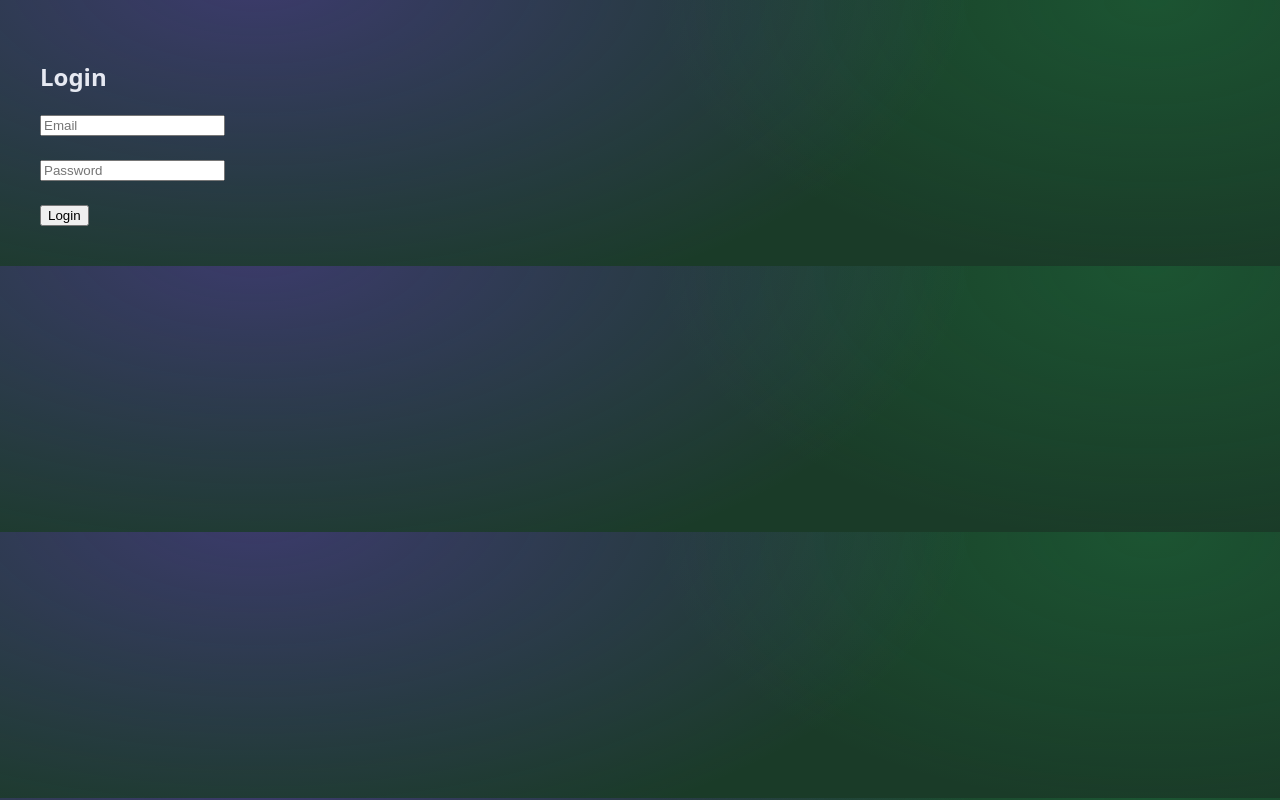
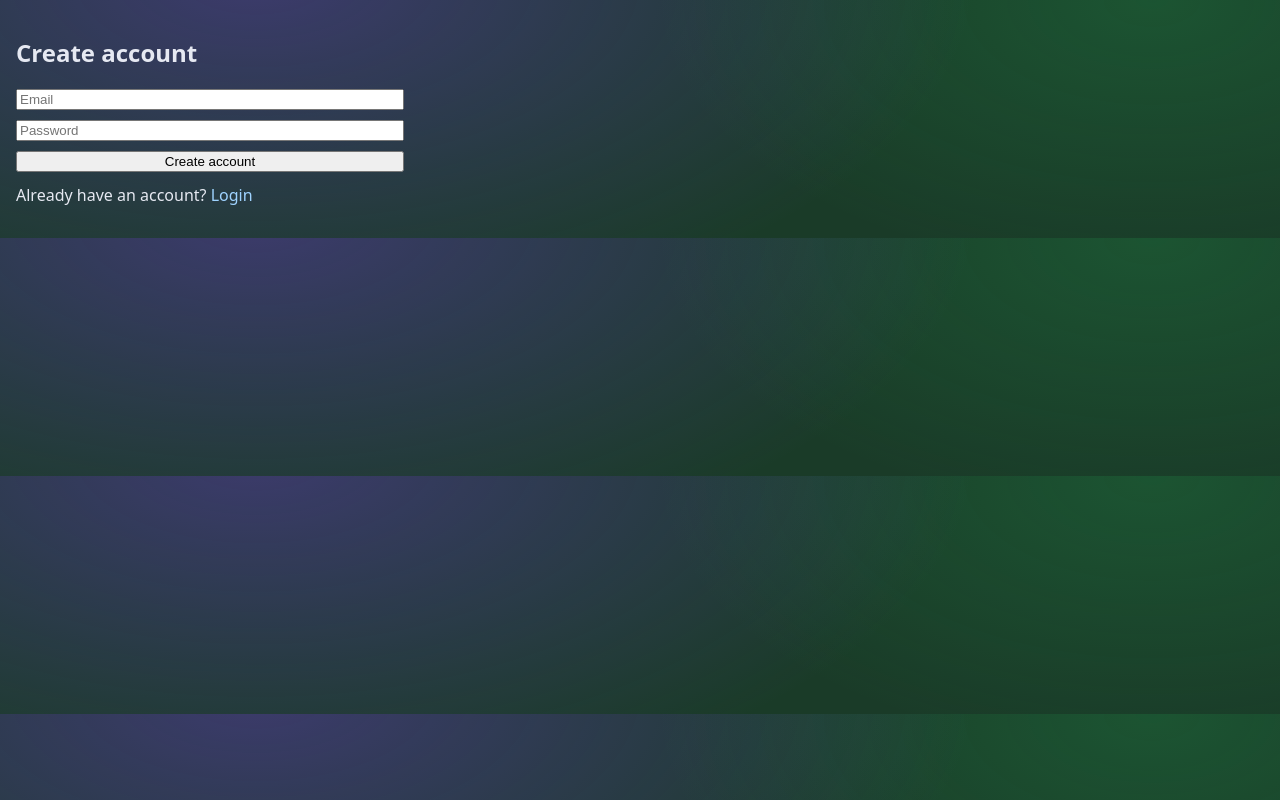
Before and after one commit to KaylaArnold/trading-journal-ui, a React (Vite) app: page /register in a window 1280 px wide. Built offline with nearby package versions, Linux system fonts and the light colour scheme; no server answers.

Commit message:
Add register page

```diff
--- a/src/App.jsx
+++ b/src/App.jsx
@@ -1,26 +1,34 @@
-import Analytics from "./pages/Analytics";
 import { useState } from "react";
 import { Routes, Route, Navigate } from "react-router-dom";
 import Login from "./pages/Login";
+import Register from "./pages/Register";
 import DailyLogs from "./pages/DailyLogs";
 import DailyLogDetail from "./pages/DailyLogDetail";
+import Analytics from "./pages/Analytics";
 import Header from "./components/Header";
 
 function App() {
   const [loggedIn, setLoggedIn] = useState(!!localStorage.getItem("token"));
 
   if (!loggedIn) {
-    return <Login onLogin={() => setLoggedIn(true)} />;
+    return (
+      <Routes>
+        <Route path="/login" element={<Login onLogin={() => setLoggedIn(true)} />} />
+        <Route path="/register" element={<Register onRegister={() => setLoggedIn(true)} />} />
+        <Route path="*" element={<Navigate to="/login" />} />
+      </Routes>
+    );
   }
 
   return (
     <>
       <Header onLogout={() => setLoggedIn(false)} />
       <Routes>
-        <Route path="/analytics" element={<Analytics />} />
         <Route path="/" element={<Navigate to="/daily-logs" />} />
         <Route path="/daily-logs" element={<DailyLogs />} />
         <Route path="/daily-logs/:id" element={<DailyLogDetail />} />
+        <Route path="/analytics" element={<Analytics />} />
+        <Route path="*" element={<Navigate to="/daily-logs" />} />
       </Routes>
     </>
   );
--- a/src/pages/Login.jsx
+++ b/src/pages/Login.jsx
@@ -1,5 +1,6 @@
 import { useState } from "react";
 import api from "../api/client";
+import { Link } from "react-router-dom";
 
 export default function Login({ onLogin }) {
   const [email, setEmail] = useState("");
@@ -38,7 +39,10 @@ export default function Login({ onLogin }) {
         <br /><br />
         <button type="submit">Login</button>
       </form>
-      {error && <p style={{ color: "red" }}>{error}</p>}
+      <p style={{ marginTop: 12 }}>
+        New here? <Link to="/register">Create an account</Link>
+      </p>
+       {error && <p style={{ color: "red" }}>{error}</p>}
     </div>
   );
 }
--- /dev/null
+++ b/src/pages/Register.jsx
@@ -0,0 +1,83 @@
+import { useState } from "react";
+import { Link, useNavigate } from "react-router-dom";
+import api from "../api/client";
+
+export default function Register({ onRegister }) {
+  const navigate = useNavigate();
+
+  const [email, setEmail] = useState("");
+  const [password, setPassword] = useState("");
+  const [submitting, setSubmitting] = useState(false);
+  const [error, setError] = useState("");
+
+  async function handleSubmit(e) {
+    e.preventDefault();
+    setError("");
+
+    if (!email || !password) {
+      setError("Email and password are required.");
+      return;
+    }
+
+    try {
+      setSubmitting(true);
+
+      // 1) Create account
+      await api.post("/auth/register", { email, password });
+
+      // 2) Login right after register (so user lands inside app)
+      const loginRes = await api.post("/auth/login", { email, password });
+
+      const token = loginRes.data?.token;
+      if (!token) {
+        setError("Registered, but login failed (no token returned).");
+        return;
+      }
+
+      localStorage.setItem("token", token);
+      onRegister?.(); // update App loggedIn state
+      navigate("/daily-logs");
+    } catch (e2) {
+      const msg =
+        e2?.response?.data?.error ||
+        e2?.response?.data?.message ||
+        "Failed to register.";
+      setError(msg);
+      console.error(e2?.response?.data || e2);
+    } finally {
+      setSubmitting(false);
+    }
+  }
+
+  return (
+    <div style={{ padding: 16, maxWidth: 420 }}>
+      <h2>Create account</h2>
+
+      <form onSubmit={handleSubmit} style={{ display: "grid", gap: 10 }}>
+        <input
+          placeholder="Email"
+          value={email}
+          onChange={(e) => setEmail(e.target.value)}
+          autoComplete="email"
+        />
+        <input
+          placeholder="Password"
+          type="password"
+          value={password}
+          onChange={(e) => setPassword(e.target.value)}
+          autoComplete="new-password"
+        />
+
+        <button type="submit" disabled={submitting}>
+          {submitting ? "Creating..." : "Create account"}
+        </button>
+
+        {error && <p style={{ color: "red" }}>{error}</p>}
+      </form>
+
+      <p style={{ marginTop: 12 }}>
+        Already have an account? <Link to="/login">Login</Link>
+      </p>
+    </div>
+  );
+}
```
